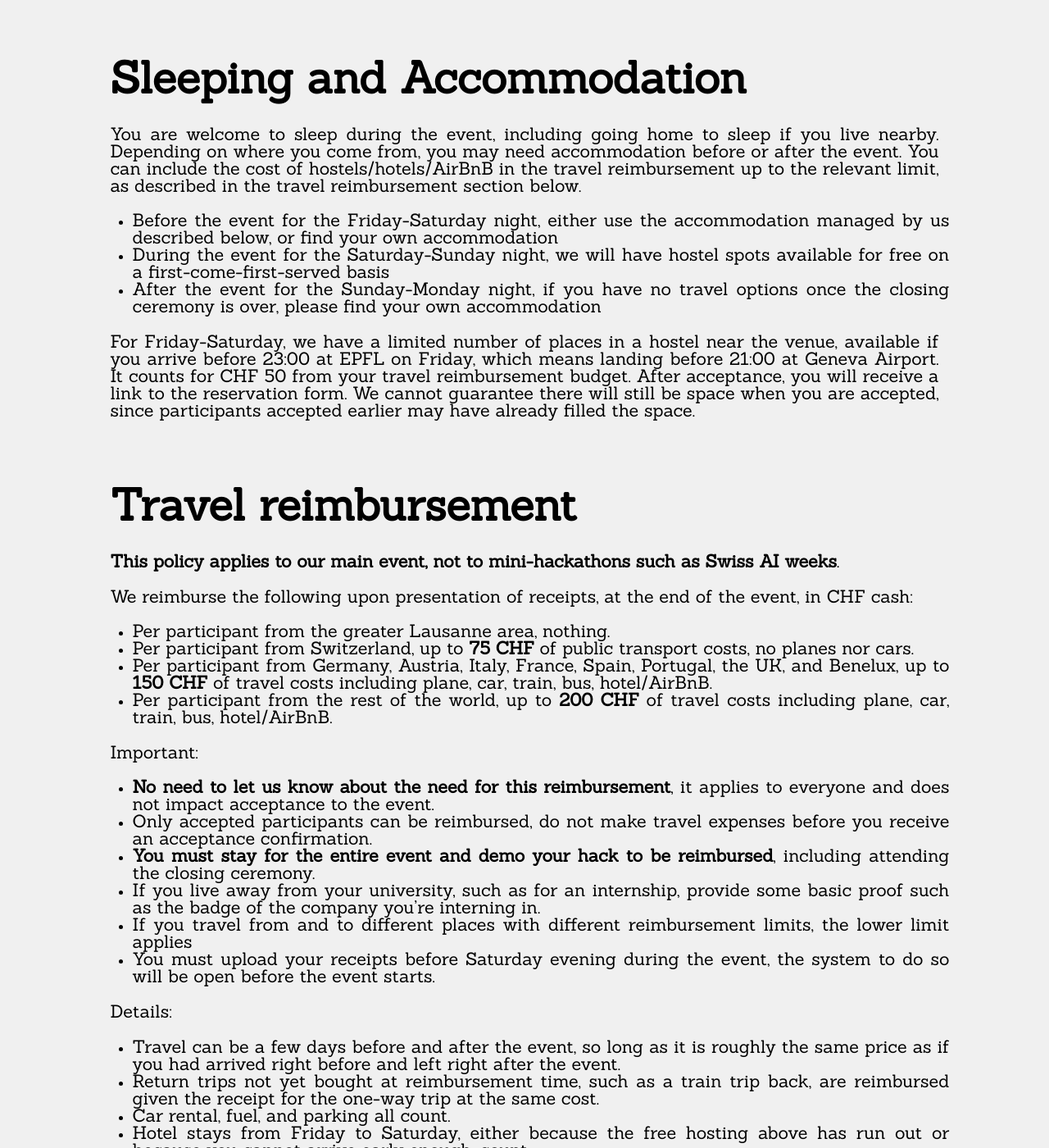
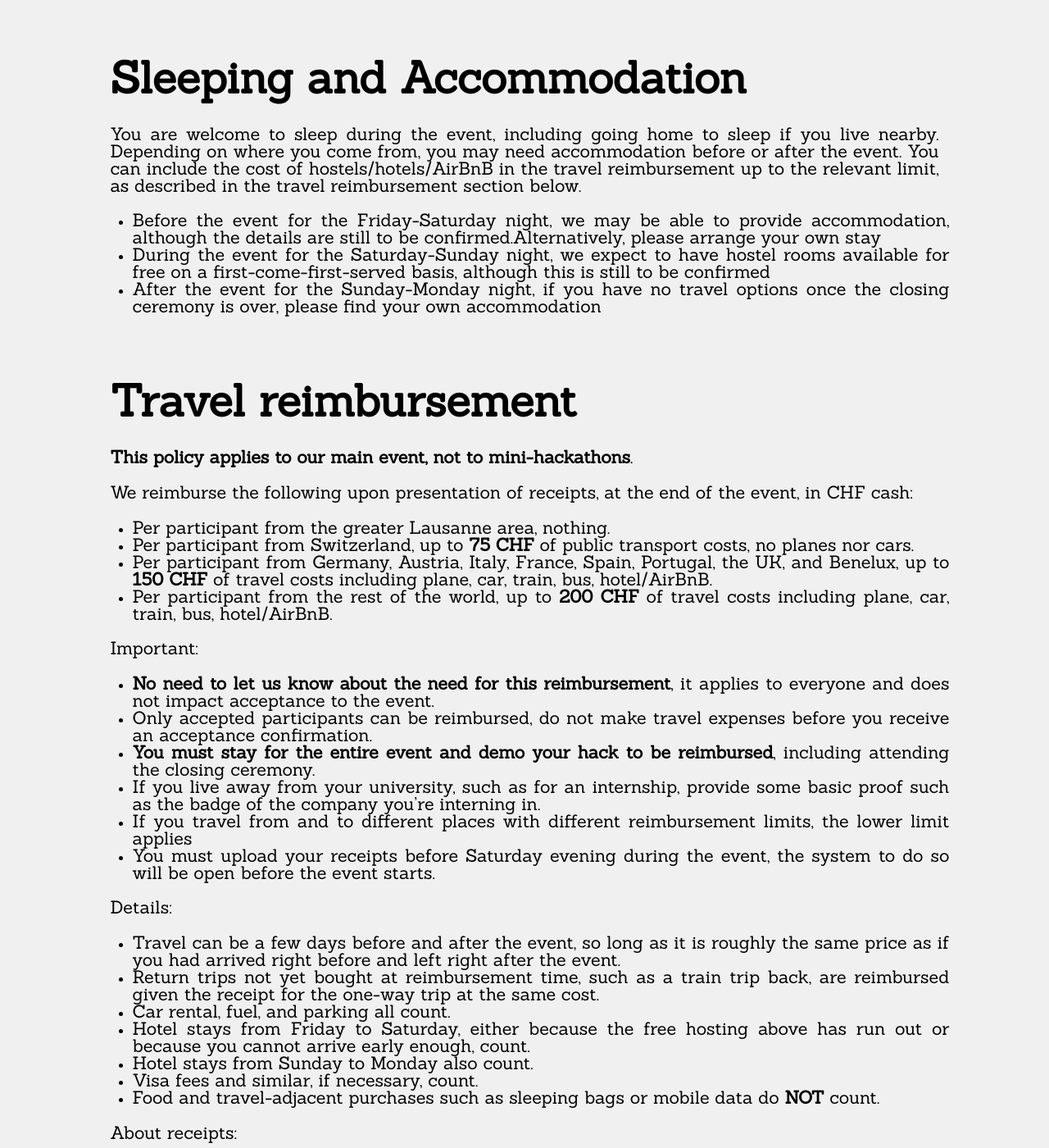
Before and after one commit to LauzHack/LauzHack.github.io, a Jekyll site: the page built from policies.md, in a window 1280 px wide and 1400 px high, scrolled down 488 px. Shown: the whole window at 82% size. Built offline with Jekyll 4.4.1, drawn with Linux system fonts in a browser that asks for light colours; some of the changed text lies outside the part shown.

Commit message:
Policy update

```diff
--- a/policies.md
+++ b/policies.md
@@ -19,58 +19,51 @@
 If you are rejected, the decision is about space constraints, not about you personally.
 Please do not contact us asking if you could participate anyway.
 
-
 # Sleeping and Accommodation
 
 You are welcome to sleep during the event, including going home to sleep if you live nearby.
 Depending on where you come from, you may need accommodation before or after the event.
 You can include the cost of hostels/hotels/AirBnB in the travel reimbursement up to the relevant limit, as described in the travel reimbursement section below.
 
-- Before the event for the Friday-Saturday night, either use the accommodation managed by us described below, or find your own accommodation
-- During the event for the Saturday-Sunday night, we will have hostel spots available for free on a first-come-first-served basis
+- Before the event for the Friday-Saturday night, we may be able to provide accommodation, although the details are still to be confirmed.Alternatively, please arrange your own stay
+- During the event for the Saturday-Sunday night, we expect to have hostel rooms available for free on a first-come-first-served basis, although this is still to be confirmed
 - After the event for the Sunday-Monday night, if you have no travel options once the closing ceremony is over, please find your own accommodation
-
-For Friday-Saturday, we have a limited number of places in a hostel near the venue, available if you arrive before 23:00 at EPFL on Friday, which means landing before 21:00 at Geneva Airport.
-It counts for CHF 50 from your travel reimbursement budget.
-After acceptance, you will receive a link to the reservation form.
-We cannot guarantee there will still be space when you are accepted, since participants accepted earlier may have already filled the space.
-
 
 # Travel reimbursement
 
-**This policy applies to our main event, not to mini-hackathons such as Swiss AI weeks**.
+**This policy applies to our main event, not to mini-hackathons**.
 
 We reimburse the following upon presentation of receipts, at the end of the event, in CHF cash:
 
-* Per participant from the greater Lausanne area, nothing.
-* Per participant from Switzerland, up to **75 CHF** of public transport costs, no planes nor cars.
-* Per participant from Germany, Austria, Italy, France, Spain, Portugal, the UK, and Benelux, up to **150 CHF** of travel costs including plane, car, train, bus, hotel/AirBnB.
-* Per participant from the rest of the world, up to **200 CHF** of travel costs including plane, car, train, bus, hotel/AirBnB.
+- Per participant from the greater Lausanne area, nothing.
+- Per participant from Switzerland, up to **75 CHF** of public transport costs, no planes nor cars.
+- Per participant from Germany, Austria, Italy, France, Spain, Portugal, the UK, and Benelux, up to **150 CHF** of travel costs including plane, car, train, bus, hotel/AirBnB.
+- Per participant from the rest of the world, up to **200 CHF** of travel costs including plane, car, train, bus, hotel/AirBnB.
 
 Important:
 
-* **No need to let us know about the need for this reimbursement**, it applies to everyone and does not impact acceptance to the event.
-* Only accepted participants can be reimbursed, do not make travel expenses before you receive an acceptance confirmation.
-* **You must stay for the entire event and demo your hack to be reimbursed**, including attending the closing ceremony.
-* If you live away from your university, such as for an internship, provide some basic proof such as the badge of the company you're interning in.
-* If you travel from and to different places with different reimbursement limits, the lower limit applies
-* You must upload your receipts before Saturday evening during the event, the system to do so will be open before the event starts.
+- **No need to let us know about the need for this reimbursement**, it applies to everyone and does not impact acceptance to the event.
+- Only accepted participants can be reimbursed, do not make travel expenses before you receive an acceptance confirmation.
+- **You must stay for the entire event and demo your hack to be reimbursed**, including attending the closing ceremony.
+- If you live away from your university, such as for an internship, provide some basic proof such as the badge of the company you're interning in.
+- If you travel from and to different places with different reimbursement limits, the lower limit applies
+- You must upload your receipts before Saturday evening during the event, the system to do so will be open before the event starts.
 
 Details:
 
-* Travel can be a few days before and after the event, so long as it is roughly the same price as if you had arrived right before and left right after the event.
-* Return trips not yet bought at reimbursement time, such as a train trip back, are reimbursed given the receipt for the one-way trip at the same cost.
-* Car rental, fuel, and parking all count.
-* Hotel stays from Friday to Saturday, either because the free hosting above has run out or because you cannot arrive early enough, count.
-* Hotel stays from Sunday to Monday also count.
-* Visa fees and similar, if necessary, count.
-* Food and travel-adjacent purchases such as sleeping bags or mobile data do **NOT** count.
+- Travel can be a few days before and after the event, so long as it is roughly the same price as if you had arrived right before and left right after the event.
+- Return trips not yet bought at reimbursement time, such as a train trip back, are reimbursed given the receipt for the one-way trip at the same cost.
+- Car rental, fuel, and parking all count.
+- Hotel stays from Friday to Saturday, either because the free hosting above has run out or because you cannot arrive early enough, count.
+- Hotel stays from Sunday to Monday also count.
+- Visa fees and similar, if necessary, count.
+- Food and travel-adjacent purchases such as sleeping bags or mobile data do **NOT** count.
 
 About receipts:
 
-* Receipts must show the price paid, date, origin, and destination when relevant.
-* Receipt currency doesn't matter, we'll use the conversion rate on the day of the reimbursement.
-* Multiple participants can be on the same receipt, such as a shared car or hotel, we will split **equally** between them.
+- Receipts must show the price paid, date, origin, and destination when relevant. A Revolut transaction only includes the price paid, and therefore does NOT constitute as a valid receipt.
+- Receipt currency doesn't matter, we'll use the conversion rate on the day of the reimbursement.
+- Multiple participants can be on the same receipt, such as a shared car or hotel, we will split **equally** between them.
 
 Please understand that these policies exist to provide fairness for participants and workload management for the organizers, who are volunteers.
 We will not make exceptions such as not-yet-bought asymmetric return trips, unequal sharing of receipts, late reimbursements, or bank transfers.
```
